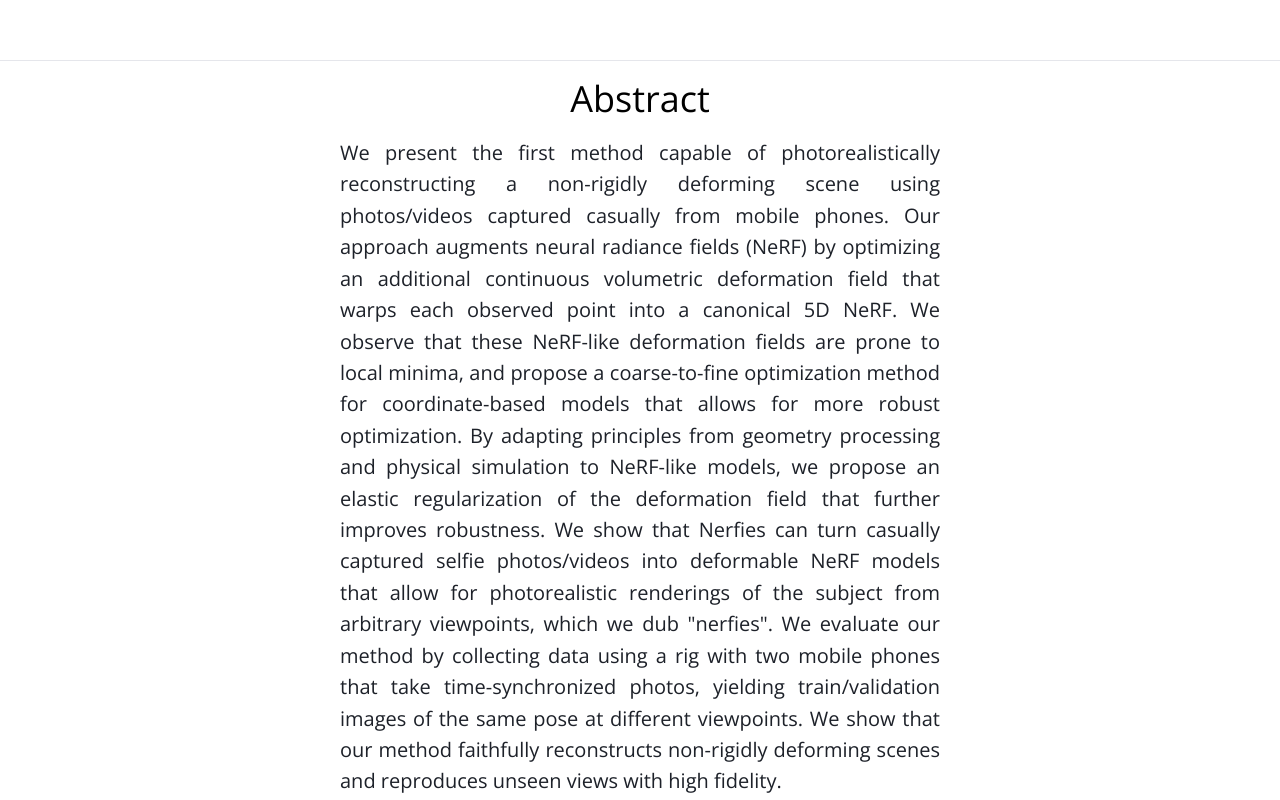
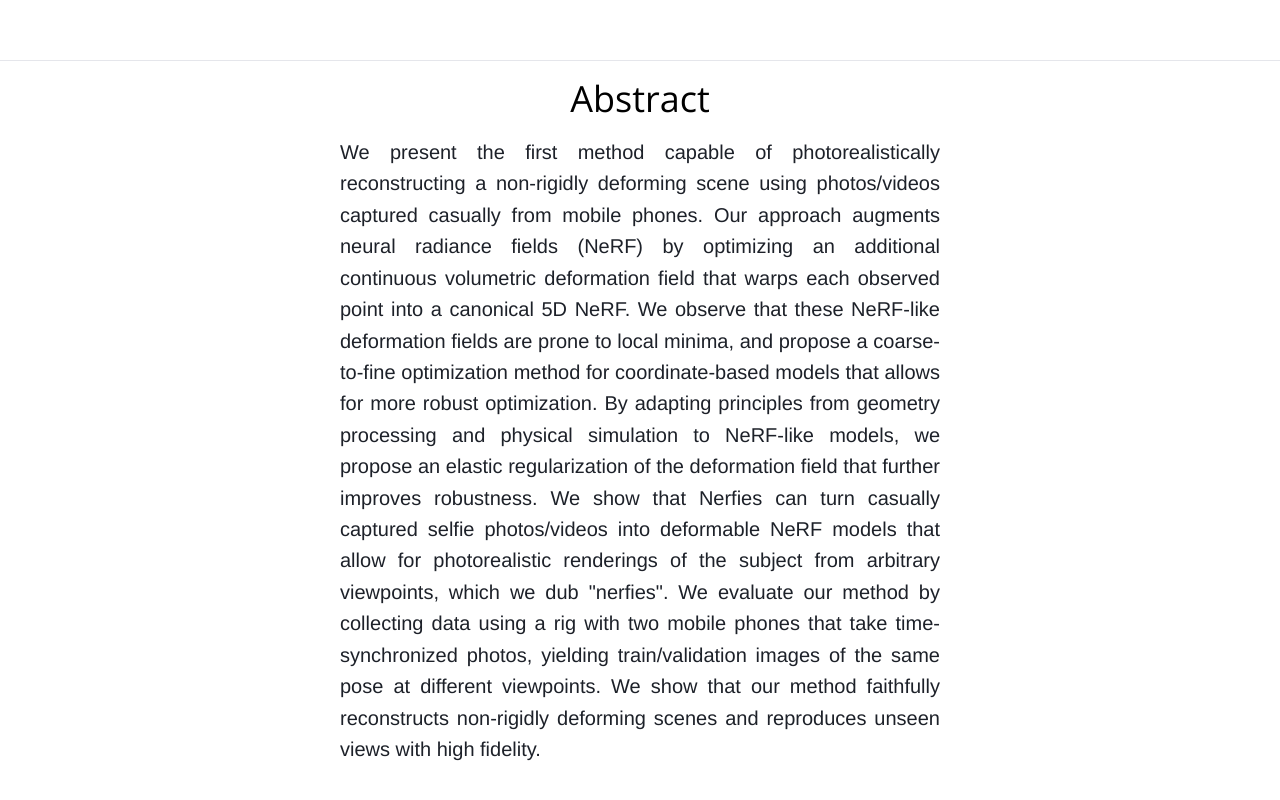
Before and after one commit to fastdrag-site/fastdrag-site.github.io, a Vue app: page / in a window 1280 px wide. Shown: the part 460-1260 px from the top of the page. Built offline with nearby package versions, Linux system fonts and the light colour scheme.

Commit message:
Fix:2024/05/28 10:21

```diff
--- a/src/components/abstract.vue
+++ b/src/components/abstract.vue
@@ -1,11 +1,8 @@
 <template>
-    <div
-        class="flex center column border f-start"
-        style="width: 50%; margin: 0 auto"
-      >
+  <div class="container flex center column border f-start">
     <div class="text-center h">Abstract</div>
     <div class="border p-text margin text-justify">
-            <a-typography-text >
+      <a-typography-text>
         We present the first method capable of photorealistically
                 reconstructing a non-rigidly deforming scene using photos/videos
                 captured casually from mobile phones. Our approach augments neural
@@ -27,55 +24,80 @@
                 non-rigidly deforming scenes and reproduces unseen views with high
                 fidelity.
       </a-typography-text>
-
     </div>
   </div>
 </template>
+
 <style scoped>
-.bg-padding {
-  padding: 20px 0 0px;
+.container {
+  width: 50%;
+  margin: 0 auto;
 }
+
 .text-center {
   text-align: center;
 }
+
 .text-justify {
   text-align: justify;
 }
-.title {
-  font-weight: 550;
-  font-size: 50px;
-  color: #8b53d5;
-  margin: 50px auto 0;
-}
+
 .p-text {
   font-size: 20px;
-  font: "Helvetica Neue";
+  font-family: "Helvetica Neue";
 }
+
 .h {
   font-size: 36px;
 }
+
 .margin {
   margin: 20px;
 }
+
 .link-text {
   font-size: 20px;
 }
+
 .card-padding {
   padding: 0 auto;
 }
+
 .flex {
   display: flex;
 }
+
 .row {
   flex-direction: row;
 }
+
 .column {
   flex-direction: column;
 }
+
 .center {
   justify-content: center;
 }
+
 .f-start {
   justify-content: flex-start;
 }
+
+@media (max-width: 768px) {
+  .container {
+    width: 90%;
+  }
+
+  .p-text {
+    font-size: 16px;
+  }
+
+  .h {
+    font-size: 28px;
+  }
+
+  .margin {
+    margin: 10px;
+  }
+}
 </style>
```
Also changed, not shown: 5 other files (tests, documents, lock files or other folders). Lines whose indentation alone changed are shown as unchanged.
